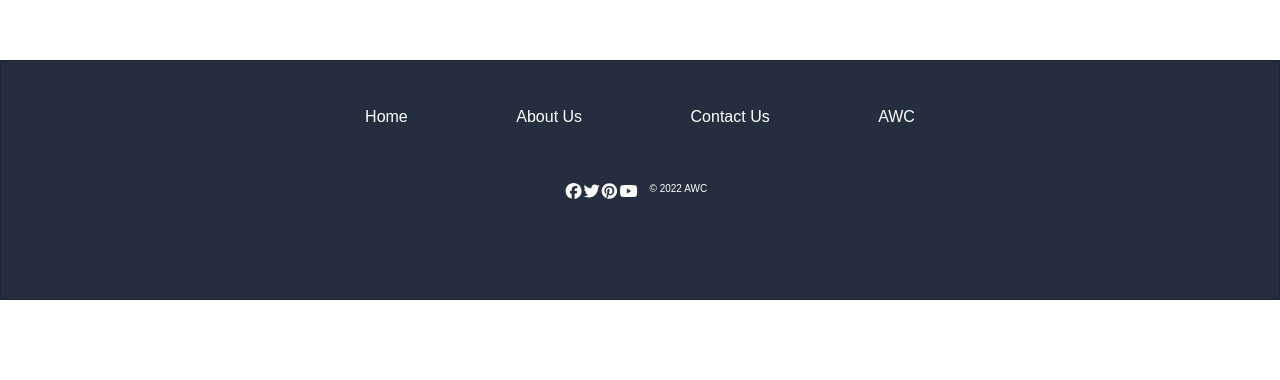
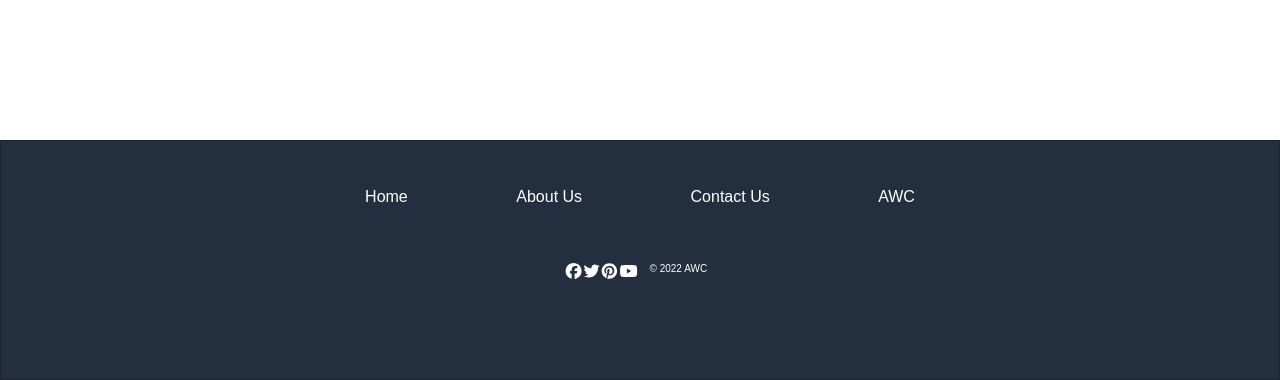
Before and after one commit to smdsaran/awc, a Next.js app: page / in a window 1280 px wide. Shown: the part 1140-1520 px from the top of the page. Before the commit the page ends 1440 px from the top, so only its background shows below. Built offline with nearby package versions, Linux system fonts and the light colour scheme.

Commit message:
increased footer m-top

```diff
--- a/components/Layout/Footer.js
+++ b/components/Layout/Footer.js
@@ -59,7 +59,7 @@ const FooterSection = styled.div`
   background-color: #232f3e;
   position: relative;
   border: 1px solid rgba(0, 0, 0, 0.21);
-  margin-top: 25%;
+  margin-top: 50vh;
 `;
 
 const Flex1 = styled.div`
```
Also changed, not shown: 1 other file (tests, documents, lock files or other folders).
